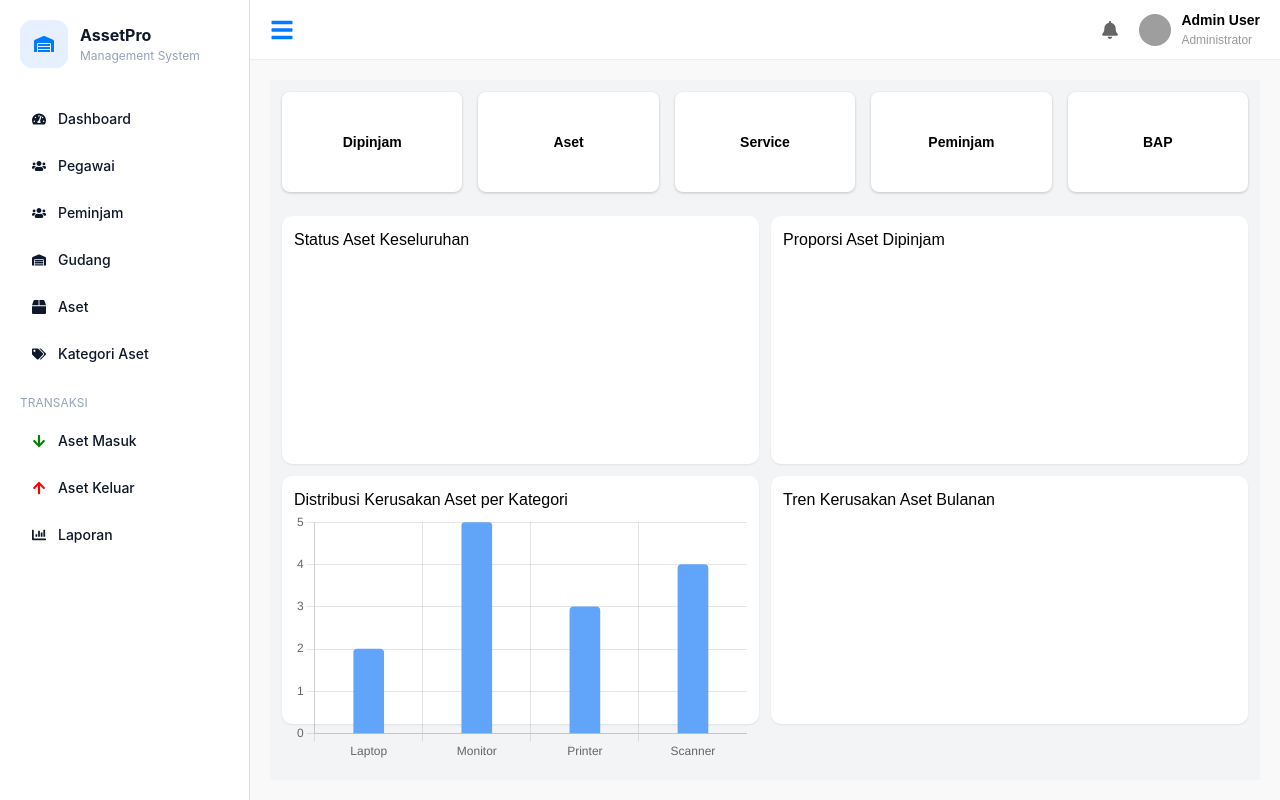
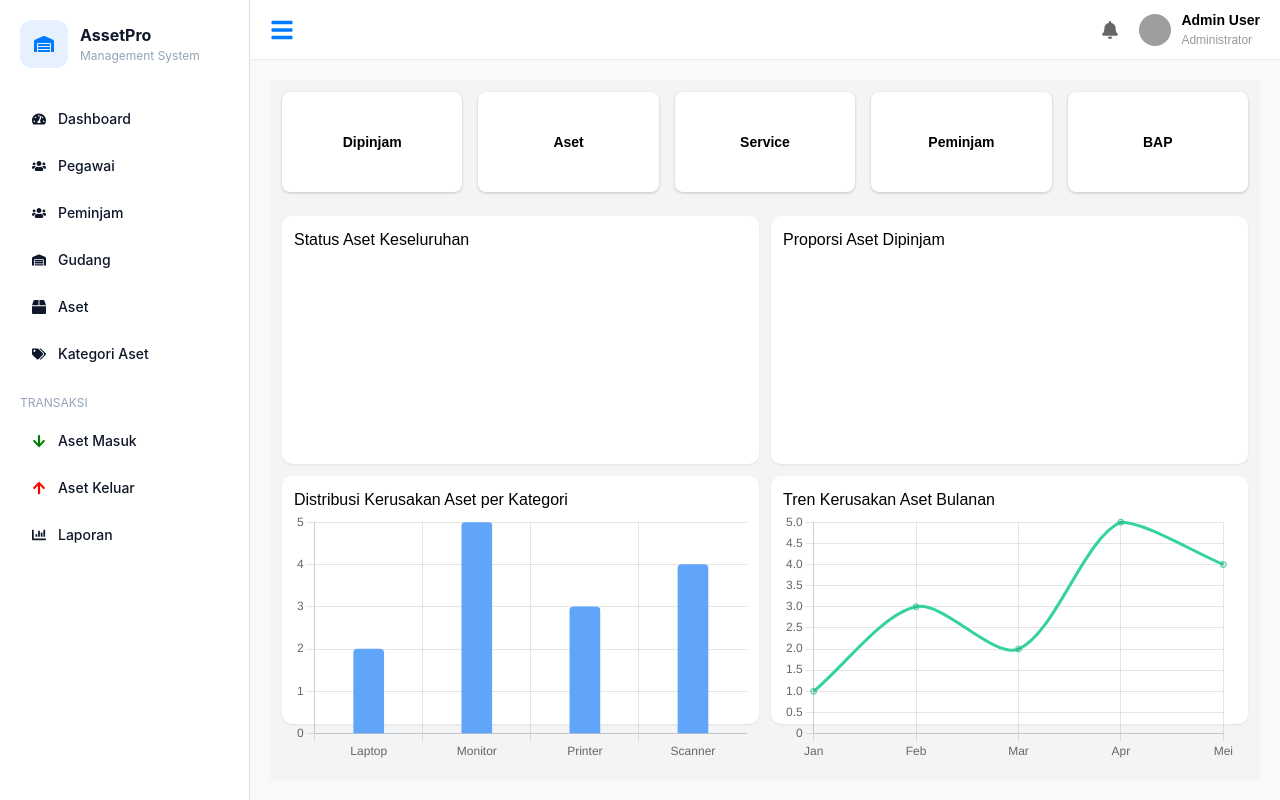
Before and after one commit to othmanhanif/kelompok-14_RJS, a React (Vite) app: page /dashboard in a window 1280 px wide. Built offline with nearby package versions, Linux system fonts and the light colour scheme; grey boxes are pictures that could not be loaded.

Commit message:
Update LineChart.jsx

```diff
--- a/src/components/LineChart.jsx
+++ b/src/components/LineChart.jsx
@@ -1,19 +1,53 @@
 import React from 'react';
-import { LineChart, Line, XAxis, YAxis, Tooltip, ResponsiveContainer } from 'recharts';
+import { Line } from 'react-chartjs-2';
+import {
+  Chart as ChartJS,
+  LineElement,
+  PointElement,
+  CategoryScale,
+  LinearScale,
+  Tooltip,
+  Legend,
+} from 'chart.js';
 
-const LineChartcomponent = ({ data = [] }) => {
+ChartJS.register(LineElement, PointElement, CategoryScale, LinearScale, Tooltip, Legend);
+
+const LineChart = () => {
+  const data = {
+    labels: ['Jan', 'Feb', 'Mar', 'Apr', 'Mei'],
+    datasets: [
+      {
+        label: 'Kerusakan',
+        data: [1, 3, 2, 5, 4],
+        fill: false,
+        borderColor: '#34d399',
+        tension: 0.3,
+        pointRadius: 3, // lebih kecil
+        pointHoverRadius: 5,
+      },
+    ],
+  };
+
+  const options = {
+    responsive: true,
+    maintainAspectRatio: false,
+    plugins: {
+      legend: {
+        display: false,
+      },
+    },
+    scales: {
+      y: {
+        beginAtZero: true,
+      },
+    },
+  };
+
   return (
-    <div style={{ width: '100%', height: 300 }}>
-      <ResponsiveContainer>
-        <LineChart data={data}>
-          <XAxis dataKey="bulan" />
-          <YAxis />
-          <Tooltip />
-          <Line type="monotone" dataKey="kerusakan" stroke="#007bff" />
-        </LineChart>
-      </ResponsiveContainer>
+    <div style={{ width: '100%', height: '250px' }}>
+      <Line data={data} options={options} />
     </div>
-  )
-}
+  );
+};
 
-export default LineChartcomponent;
+export default LineChart;
```
